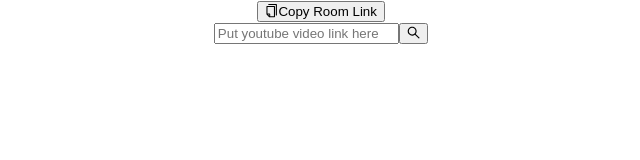
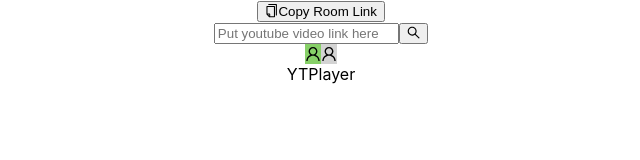
Before and after one commit to ivanoid768/youtube-collaborative-review, a React (Create React App) app: page / in a window 1280 px wide. Shown: the top 160 px of the page, without its empty margins (319-959 px from the left). Built offline with nearby package versions, Linux system fonts and the light colour scheme.

Commit message:
Room Init.

```diff
--- a/src/App.tsx
+++ b/src/App.tsx
@@ -1,11 +1,15 @@
 import React from 'react';
 import './App.css';
 import { HeaderMenu } from './features/headerMenu/HeaderMenu.comp';
+import { TopRoom } from './features/room/TopRoom.comp';
+import { PlayerComp } from './features/player/PlayerComp.comp';
 
 function App() {
 	return (
 		<div className="App">
 			<HeaderMenu />
+			<TopRoom />
+			<PlayerComp />
 		</div>
 	);
 }
--- a/src/features/player/PlayerComp.comp.tsx
+++ b/src/features/player/PlayerComp.comp.tsx
@@ -1,13 +1,11 @@
 import React from "react"
 import { YTPlayer } from "./YTPlayer.comp"
-import { PlayerControls } from "./PlayerControls.comp"
 
 export const PlayerComp = () => {
 
     return (
         <div>
             <YTPlayer />
-            <PlayerControls />
         </div>
     )
 }
--- a/src/features/player/YTPlayer.comp.tsx
+++ b/src/features/player/YTPlayer.comp.tsx
@@ -3,6 +3,6 @@ import React from "react"
 export const YTPlayer = () => {
 
     return (
-        <div>YTPlayer</div>
+        <div id="embed_yt_player_id">YTPlayer</div>
     )
 }
--- a/src/features/room/TopRoom.comp.tsx
+++ b/src/features/room/TopRoom.comp.tsx
@@ -1,12 +1,12 @@
 import React from "react"
 import { UserAvatar } from "./UserAvatar.elem"
 
-export const PlayerComp = () => {
-    let avatarsData: string[] = []
+export const TopRoom = () => {
+    let avatarsData: boolean[] = [true, false]
 
     return (
         <div>
-            {avatarsData.map(() => <UserAvatar />)}
+            {avatarsData.map((data) => <UserAvatar isSpeaking={data} />)}
         </div>
     )
 }
--- a/src/features/room/UserAvatar.elem.tsx
+++ b/src/features/room/UserAvatar.elem.tsx
@@ -1,8 +1,11 @@
 import React from "react"
+import { Avatar } from "antd"
+import { UserOutlined } from '@ant-design/icons';
 
-export const UserAvatar = () => {
+export const UserAvatar = ({ isSpeaking }: { isSpeaking?: boolean }) => {
+    let avatarBgColor = isSpeaking ? '#87d068' : 'lightgray'
 
     return (
-        <div>UserAvatar</div>
+        <Avatar style={{ backgroundColor: avatarBgColor }} icon={<UserOutlined />} size='large' />
     )
 }
```
